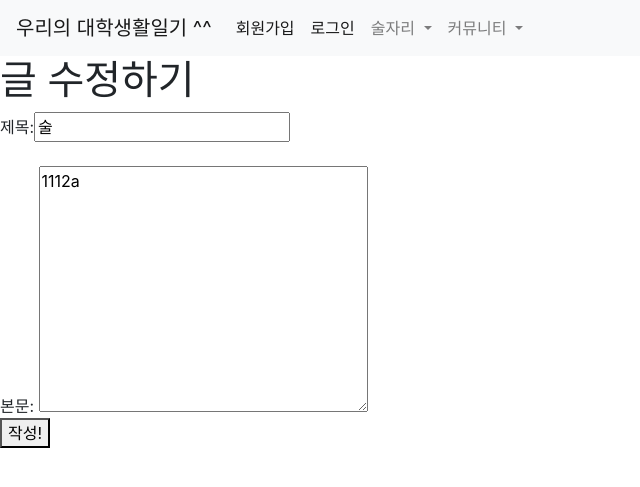
After one commit to LEEKWANHYUNG/LikeLion_8_second_project, a Django app: page /main/edit/2 in a window 1280 px wide. The commit adds this page. Shown: the top 487 px of the page, without its empty margins (0-640 px from the left). Run offline with Django 3.2, Linux system fonts and the light colour scheme; data comes from the database, SQL or seed files in the repository; both versions use the stored data as it was after the commit; some libraries are stand-ins or nearby versions.

Commit message:
기능구현완료

```diff
--- a/Project_KAJ/main/templates/detail.html
+++ b/Project_KAJ/main/templates/detail.html
@@ -9,3 +9,5 @@
 <p>{{blog.body}}</p>
 
 <a href="{%url 'home'%}">home</a>
+<a href="{%url 'delete' blog.id %}">삭제하기</a>
+<a href="{%url 'edit' blog.id %}">수정하기</a>
--- /dev/null
+++ b/Project_KAJ/main/templates/edit.html
@@ -0,0 +1,17 @@
+{% extends 'base.html' %}
+{% block content %}
+
+<h1>글 수정하기</h1>
+
+<form action="{%url 'update' blog.id %}" method="POST">
+    {%csrf_token%}
+    제목:<input type="text" value="{{blog.title}}" name="title">
+    <br>
+    <br>
+    본문: <textarea name="body" id="" cols="30" rows="10">{{blog.body}}</textarea>
+    <br>
+    <button type="submit">작성!</button>
+
+</form>
+
+{% endblock %}
--- a/Project_KAJ/main/templates/home.html
+++ b/Project_KAJ/main/templates/home.html
@@ -15,4 +15,5 @@
 {{blog.summary}}
 </a>
 {% endfor %}
+
 {% endblock %}
--- a/Project_KAJ/main/urls.py
+++ b/Project_KAJ/main/urls.py
@@ -5,10 +5,12 @@ from . import views
 # app_name = 'main'
 
 urlpatterns = [
-    path('',views.home, name = "home"),
-    path('<int:blog_id>',views.detail,name="detail"),
-    path('create',views.create,name="create"),
-    # path('read/<int:blog id>',views.read,name='read'),
-    path('update/<int:blog_id>',views.update, name="update"),
-    path('new',views.new, name ="new"),
+    path('', views.home, name="home"),
+    path('<int:blog_id>', views.detail, name="detail"),
+    path('create', views.create, name="create"),
+    path('update/<int:blog_id>', views.update, name="update"),
+    path('edit/<int:blog_id>', views.edit, name="edit"),
+    path('new', views.new, name="new"),
+    path('delete/<int:blog_id>', views.delete, name= "delete"),
+
 ]
--- a/Project_KAJ/main/views.py
+++ b/Project_KAJ/main/views.py
@@ -1,24 +1,28 @@
-from django.shortcuts import render,get_object_or_404, redirect
+from django.shortcuts import render, get_object_or_404, redirect
 from django.utils import timezone
 from .models import Blog
 from .form import BlogForm
 # Create your views here.
 
-def create(request,blog_id):
-    update_blog = get_object_or_404(Blog, pk = blog_id)
+
+def create(request, blog_id):
+    update_blog = get_object_or_404(Blog, pk=blog_id)
     update_blog.title = request.POST['title']
     update_blog.pub_date = timezone.datetime.now()
     update_blog.body = request.POST['body']
     update_blog.save()
     return redirect('detail', update_blog.id)
 
+
 def home(request):
     blogs = Blog.objects.all()
-    return render(request, 'home.html',{'blogs':blogs})
+    return render(request, 'home.html', {'blogs': blogs})
 
-def detail(request,blog_id):
-    blog = get_object_or_404(Blog, pk = blog_id)
-    return render(request, 'detail.html', {'blog':blog})
+
+def detail(request, blog_id):
+    blog = get_object_or_404(Blog, pk=blog_id)
+    return render(request, 'detail.html', {'blog': blog})
+
 
 def new(request):
     if request.method == 'POST':
@@ -30,10 +34,11 @@ def new(request):
             return redirect('home')
     else:
         form = BlogForm()
-        return render(request, 'new.html', {'form':form})
+        return render(request, 'new.html', {'form': form})
 
-def update(request,blog_id):
-    update_blog = get_object_or_404(Blog, pk = blog_id)
+
+def update(request, blog_id):
+    update_blog = get_object_or_404(Blog, pk=blog_id)
     update_blog.title = request.POST['title']
     update_blog.pub_date = timezone.datetime.now()
     update_blog.body = request.POST['body']
@@ -47,4 +52,14 @@ def create(request):
     new_blog.pub_date = timezone.datetime.now()
     new_blog.body = request.POST['body']
     new_blog.save()
-    return redirect('/blog/'+str(new_blog.id))
+    return redirect('/main/'+str(new_blog.id))
+
+
+def edit(request, blog_id):
+    edit_blog = get_object_or_404(Blog, pk=blog_id)
+    return render(request, 'edit.html', {'blog': edit_blog})
+
+def delete(request, blog_id):
+    delete_blog = get_object_or_404(Blog, pk=blog_id)
+    delete_blog.delete()
+    return redirect('home')
```
Also changed, not shown: Project_KAJ/db.sqlite3.
